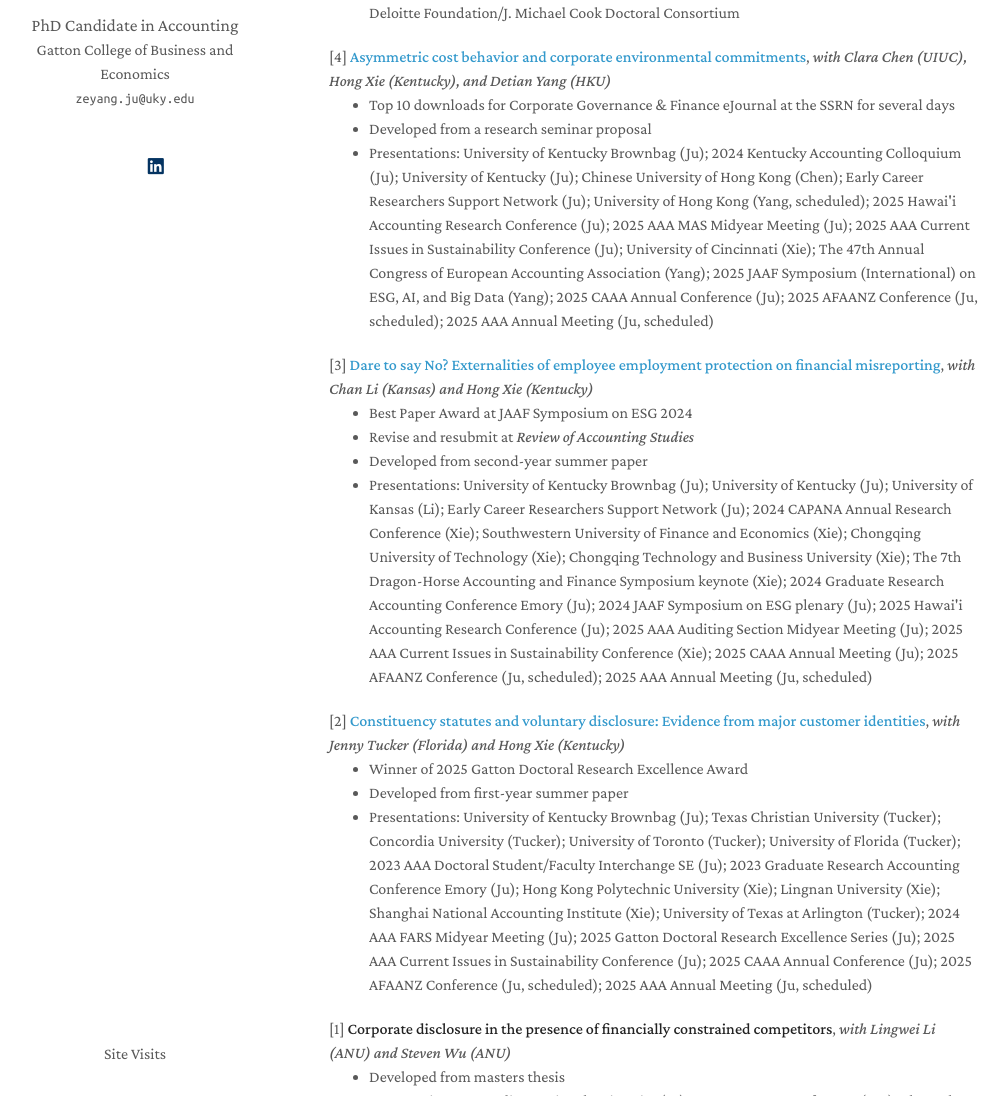
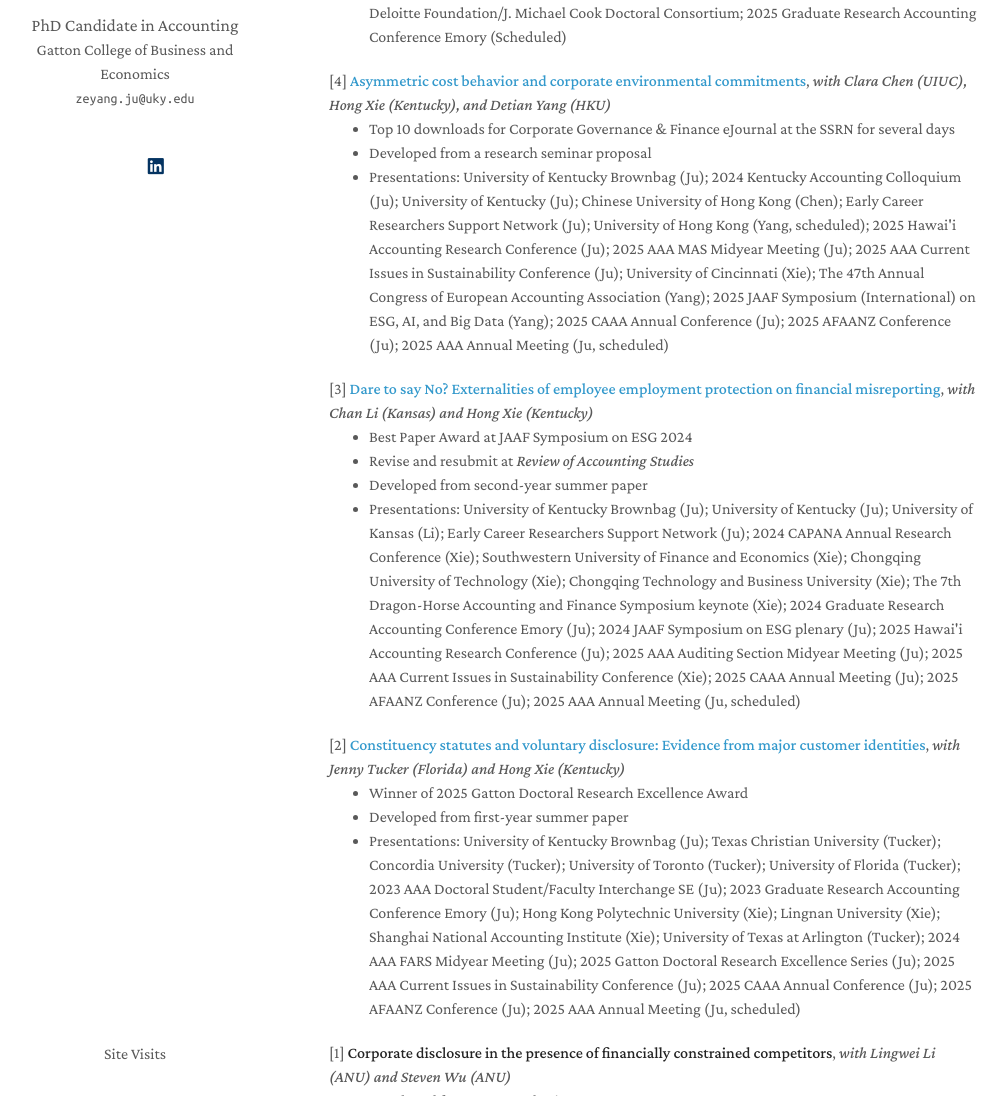
Before and after one commit to zeyang1225/zeyang1225.github.io, a Jekyll site: the page built from index.md, in a window 1280 px wide and 1400 px high, scrolled down 647 px. Shown: the part 304-1400 px from the top of the window, without its empty margins (141-1149 px from the left). Built offline with Jekyll 4.4.1, drawn with Linux system fonts in a browser that asks for light colours; nearby versions of some CDN libraries; comment, search, counter and statistics services are not loaded; a style sheet for code colours, icons or effects is not loaded; some of the changed text lies outside the part shown.

Commit message:
Update research.md

```diff
--- a/_includes/research.md
+++ b/_includes/research.md
@@ -7,7 +7,7 @@ hushing?</strong>, <em>Solo-authored dissertation</em> </div>
   <ul>
    <li>  Dissertation committee: Brian Bratten (Co-Chair), Sean Cao (Maryland), Brent Harrison (Kentucky CS), Tyler Kleppe, Hong Xie (Co-Chair) <br></li>
    <li>  Best Paper Award at 2025 Rutgers Accounting Doctoral Symposium <br></li>
-     <li>  Presentations: 2024 Kentucky Accounting Colloquium; University of Kentucky; Junior Accounting Scholars Organization; 2025 Rutgers Accounting Doctoral Symposium; 2025 AAA Deloitte Foundation/J. Michael Cook Doctoral Consortium</li>
+     <li>  Presentations: 2024 Kentucky Accounting Colloquium; University of Kentucky; Junior Accounting Scholars Organization; 2025 Rutgers Accounting Doctoral Symposium; 2025 AAA Deloitte Foundation/J. Michael Cook Doctoral Consortium; 2025 Graduate Research Accounting Conference Emory (Scheduled)</li>
   </ul>
 </div>
 
@@ -16,7 +16,7 @@ hushing?</strong>, <em>Solo-authored dissertation</em> </div>
   <ul>
     <li>  Top 10 downloads for Corporate Governance & Finance eJournal at the SSRN for several days  <br></li>
      <li>  Developed from a research seminar proposal <br></li>
-     <li>  Presentations: University of Kentucky Brownbag (Ju); 2024 Kentucky Accounting Colloquium (Ju); University of Kentucky (Ju); Chinese University of Hong Kong (Chen); Early Career Researchers Support Network (Ju); University of Hong Kong (Yang, scheduled); 2025 Hawai'i Accounting Research Conference (Ju); 2025 AAA MAS Midyear Meeting (Ju); 2025 AAA Current Issues in Sustainability Conference (Ju); University of Cincinnati (Xie); The 47th Annual Congress of European Accounting Association (Yang); 2025 JAAF Symposium (International) on ESG, AI, and Big Data (Yang); 2025 CAAA Annual Conference (Ju); 2025 AFAANZ Conference (Ju, scheduled); 2025 AAA Annual Meeting (Ju, scheduled)</li>
+     <li>  Presentations: University of Kentucky Brownbag (Ju); 2024 Kentucky Accounting Colloquium (Ju); University of Kentucky (Ju); Chinese University of Hong Kong (Chen); Early Career Researchers Support Network (Ju); University of Hong Kong (Yang, scheduled); 2025 Hawai'i Accounting Research Conference (Ju); 2025 AAA MAS Midyear Meeting (Ju); 2025 AAA Current Issues in Sustainability Conference (Ju); University of Cincinnati (Xie); The 47th Annual Congress of European Accounting Association (Yang); 2025 JAAF Symposium (International) on ESG, AI, and Big Data (Yang); 2025 CAAA Annual Conference (Ju); 2025 AFAANZ Conference (Ju); 2025 AAA Annual Meeting (Ju, scheduled)</li>
   </ul>
 </div>
 
@@ -26,7 +26,7 @@ hushing?</strong>, <em>Solo-authored dissertation</em> </div>
     <li>  Best Paper Award at JAAF Symposium on ESG 2024 <br></li>
      <li>  Revise and resubmit at <em>Review of Accounting Studies</em> <br></li>
      <li>  Developed from second-year summer paper <br></li>
-  <li>  Presentations: University of Kentucky Brownbag (Ju); University of Kentucky (Ju); University of Kansas (Li); Early Career Researchers Support Network (Ju); 2024 CAPANA Annual Research Conference (Xie); Southwestern University of Finance and Economics (Xie); Chongqing University of Technology (Xie); Chongqing Technology and Business University (Xie); The 7th Dragon-Horse Accounting and Finance Symposium keynote (Xie); 2024 Graduate Research Accounting Conference Emory (Ju); 2024 JAAF Symposium on ESG plenary (Ju); 2025 Hawai'i Accounting Research Conference (Ju); 2025 AAA Auditing Section Midyear Meeting (Ju); 2025 AAA Current Issues in Sustainability Conference (Xie); 2025 CAAA Annual Meeting (Ju); 2025 AFAANZ Conference (Ju, scheduled); 2025 AAA Annual Meeting (Ju, scheduled)</li>
+  <li>  Presentations: University of Kentucky Brownbag (Ju); University of Kentucky (Ju); University of Kansas (Li); Early Career Researchers Support Network (Ju); 2024 CAPANA Annual Research Conference (Xie); Southwestern University of Finance and Economics (Xie); Chongqing University of Technology (Xie); Chongqing Technology and Business University (Xie); The 7th Dragon-Horse Accounting and Finance Symposium keynote (Xie); 2024 Graduate Research Accounting Conference Emory (Ju); 2024 JAAF Symposium on ESG plenary (Ju); 2025 Hawai'i Accounting Research Conference (Ju); 2025 AAA Auditing Section Midyear Meeting (Ju); 2025 AAA Current Issues in Sustainability Conference (Xie); 2025 CAAA Annual Meeting (Ju); 2025 AFAANZ Conference (Ju); 2025 AAA Annual Meeting (Ju, scheduled)</li>
   </ul>
 </div>
 
@@ -35,7 +35,7 @@ hushing?</strong>, <em>Solo-authored dissertation</em> </div>
  <ul>
      <li>  Winner of 2025 Gatton Doctoral Research Excellence Award <br></li>
       <li> Developed from first-year summer paper <br></li>
-   <li>  Presentations: University of Kentucky Brownbag (Ju); Texas Christian University (Tucker); Concordia University (Tucker); University of Toronto (Tucker); University of Florida (Tucker); 2023 AAA Doctoral Student/Faculty Interchange SE (Ju); 2023 Graduate Research Accounting Conference Emory (Ju); Hong Kong Polytechnic University (Xie); Lingnan University (Xie); Shanghai National Accounting Institute (Xie); University of Texas at Arlington (Tucker); 2024 AAA FARS Midyear Meeting (Ju); 2025 Gatton Doctoral Research Excellence Series (Ju); 2025 AAA Current Issues in Sustainability Conference (Ju); 2025 CAAA Annual Conference (Ju); 2025 AFAANZ Conference (Ju, scheduled); 2025 AAA Annual Meeting (Ju, scheduled)</li>
+   <li>  Presentations: University of Kentucky Brownbag (Ju); Texas Christian University (Tucker); Concordia University (Tucker); University of Toronto (Tucker); University of Florida (Tucker); 2023 AAA Doctoral Student/Faculty Interchange SE (Ju); 2023 Graduate Research Accounting Conference Emory (Ju); Hong Kong Polytechnic University (Xie); Lingnan University (Xie); Shanghai National Accounting Institute (Xie); University of Texas at Arlington (Tucker); 2024 AAA FARS Midyear Meeting (Ju); 2025 Gatton Doctoral Research Excellence Series (Ju); 2025 AAA Current Issues in Sustainability Conference (Ju); 2025 CAAA Annual Conference (Ju); 2025 AFAANZ Conference (Ju); 2025 AAA Annual Meeting (Ju, scheduled)</li>
   </ul>
 </div>
 
```
